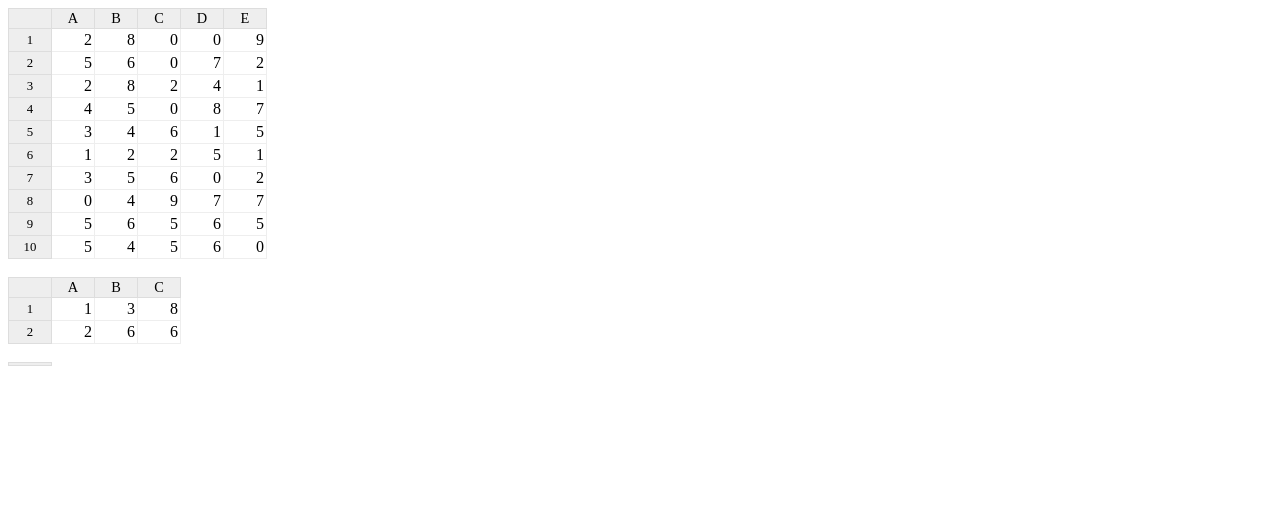
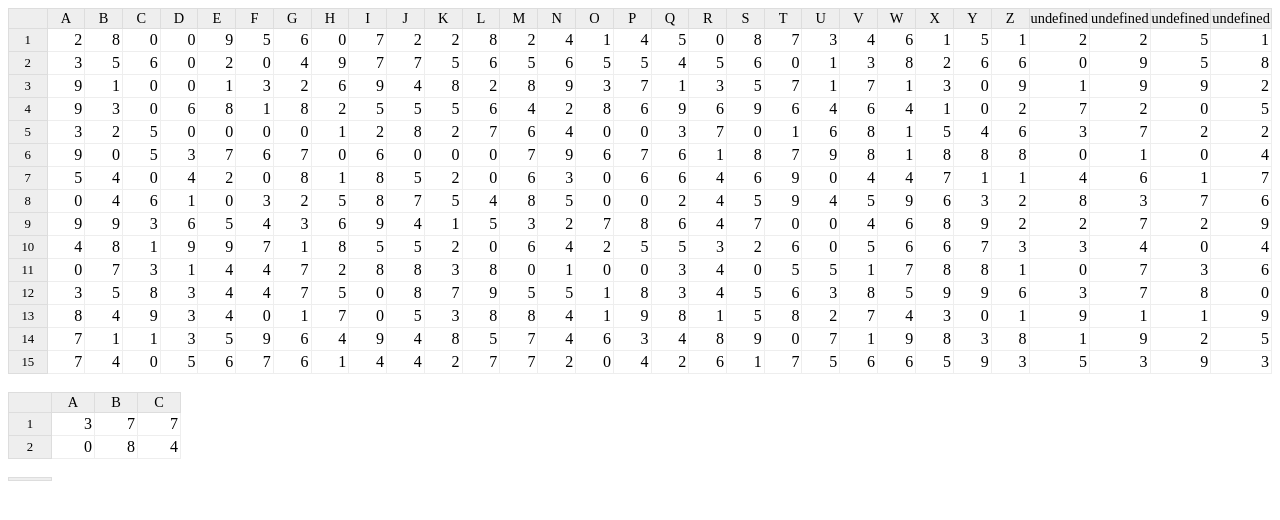
Before and after one commit to ChiefOfGxBxL/Spreadsheet.js, a plain HTML site: page demo/demo.html in a window 1280 px wide. Drawn offline with Linux system fonts and the light colour scheme.

Commit message:
Extending first spreadsheet to include double letters by having more than 26 columns.

```diff
--- a/demo/demo.html
+++ b/demo/demo.html
@@ -6,13 +6,13 @@
 	<script>
 		window.onload = function() {
 			var container = document.getElementById("container");
-			myTable = new Spreadsheet(container,10,5);
+			myTable = new Spreadsheet(container, 15, 30);
 
 			var container2 = document.getElementById("container2");
-			myTable2 = new Spreadsheet(container2,2,3);
+			myTable2 = new Spreadsheet(container2, 2, 3);
 
 			var container3 = document.getElementById("container3");
-			myTable3 = new Spreadsheet(container3,0,0);
+			myTable3 = new Spreadsheet(container3, 0, 0);
 		}
 	</script>
 </head>
```
